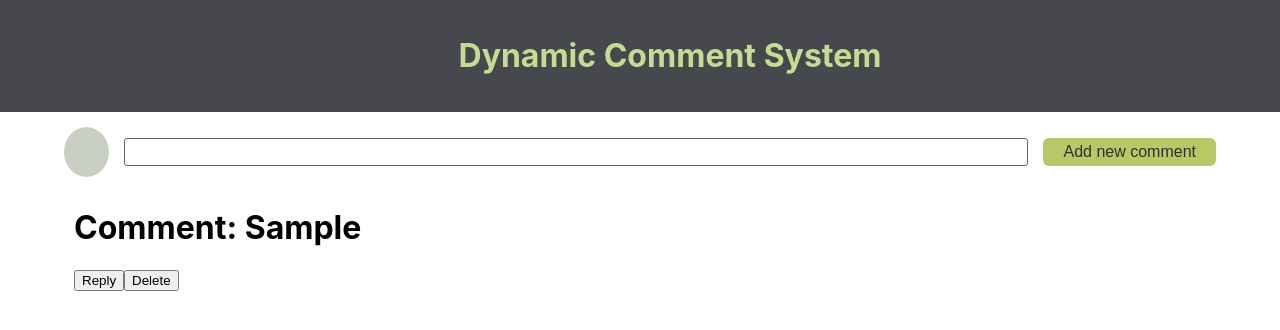
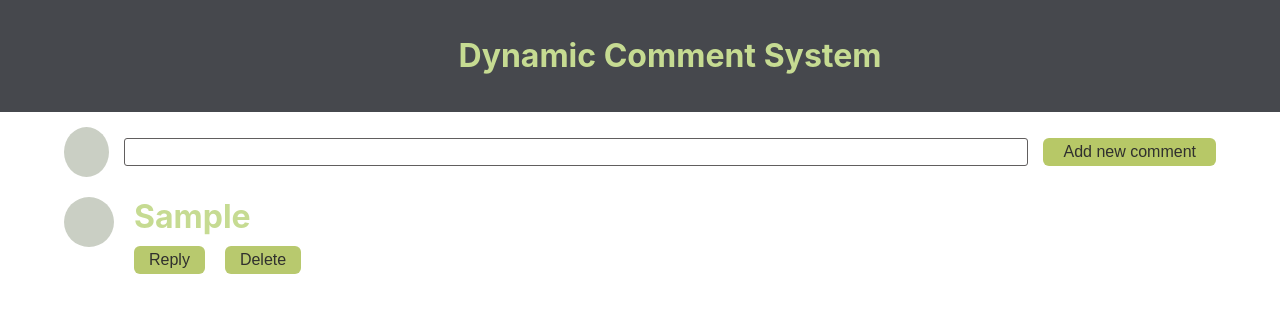
Before and after one commit to FarazIITK/murf_ai_round_one, a React (Create React App) app: page / in a window 1280 px wide. Both pictures are taken after typing "Sample" into the empty fields and a click on the button "Add new comment". Shown: the top 330 px of the page. Built offline with nearby package versions, Linux system fonts and the light colour scheme.

Commit message:
Added class names to JSX elements

```diff
--- a/src/Components/Comment.tsx
+++ b/src/Components/Comment.tsx
@@ -55,10 +55,24 @@
   };
 
   return (
-    <div style={{ padding: '10px' }}>
-      <h1>Comment: {comment.commentText}</h1>
-      <button onClick={replyButtonHandler}>Reply</button>
-      <button onClick={deleteButtonHandler}>Delete</button>
+    <div className="comment">
+      <div className="comment-icon">
+        <div className="user-icon" />
+      </div>
+      <div className="comment-content">
+        <div className="comment-text">
+          <h1>{comment.commentText}</h1>
+        </div>
+        <div className="comment-buttons">
+          <button onClick={replyButtonHandler}>
+            Reply
+          </button>
+          <button onClick={deleteButtonHandler}>
+            Delete
+          </button>
+        </div>
+      </div>
+
       {isDisplayReplyComponentVisible && (
         <Reply
           comment={comment}
@@ -79,7 +93,6 @@
               comment={currChild}
               setComments={props.setComments}
             />
-            {/* {currChild.commentText} */}
           </h3>
         );
       })}
```
